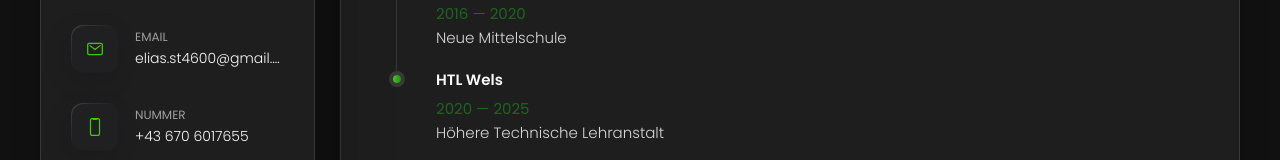
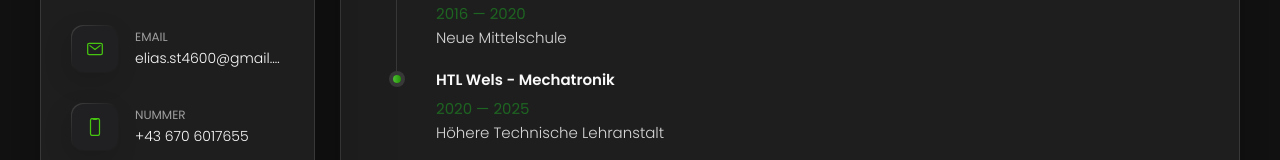
Before and after one commit to EliasSteininger/portfolio, a plain HTML site: page index.html in a window 1280 px wide. Both pictures are taken after a click on the button "Lebenslauf". Shown: the part 381-541 px from the top of the page. Drawn offline with nearby package versions, Linux system fonts and the light colour scheme.

Commit message:
Added school branch

```diff
--- a/index.html
+++ b/index.html
@@ -356,7 +356,7 @@
 
             <li class="timeline-item">
 
-              <h4 class="h4 timeline-item-title">HTL Wels</h4>
+              <h4 class="h4 timeline-item-title">HTL Wels - Mechatronik</h4>
 
               <span>2020 — 2025</span>
 
```
